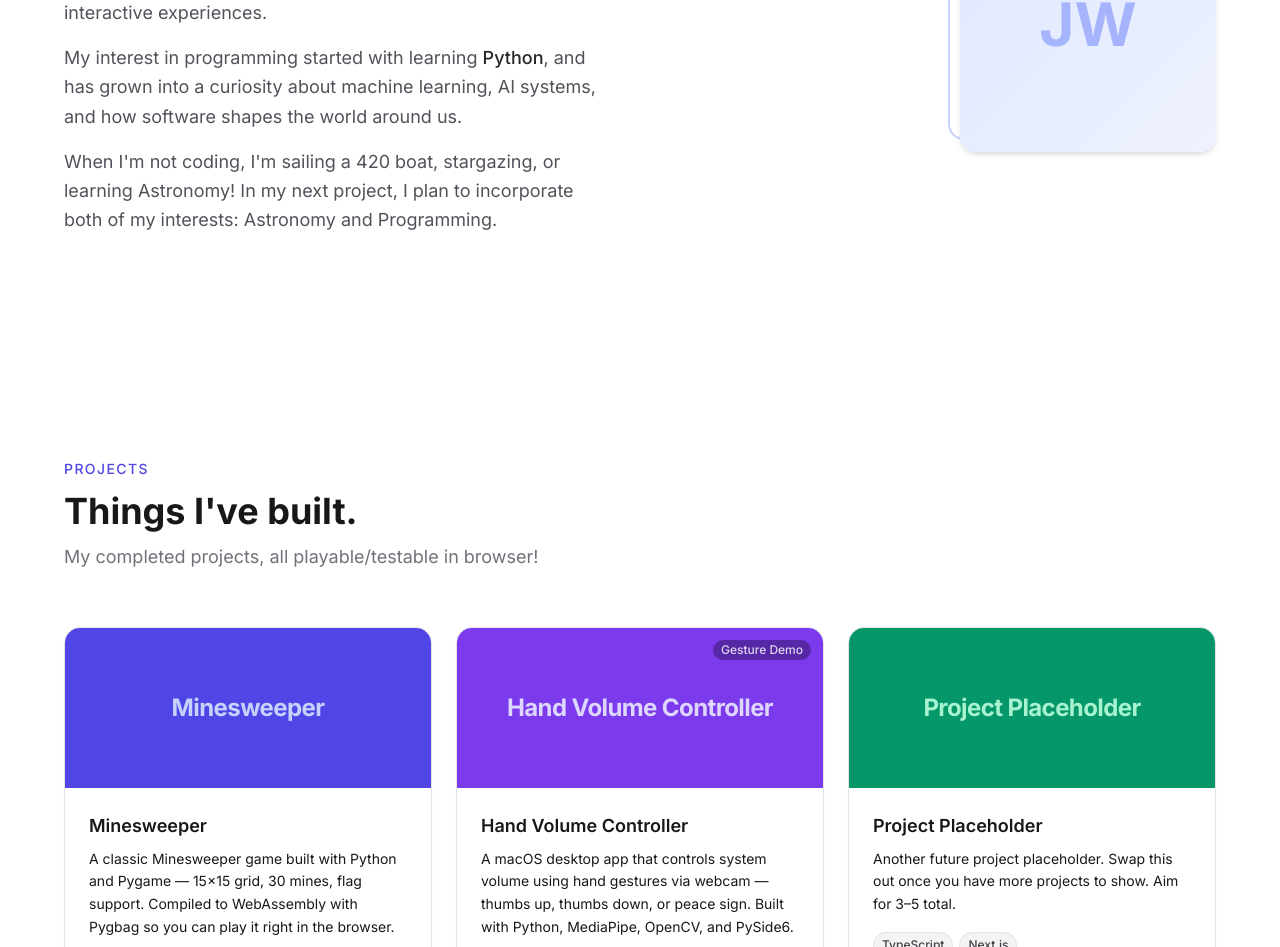
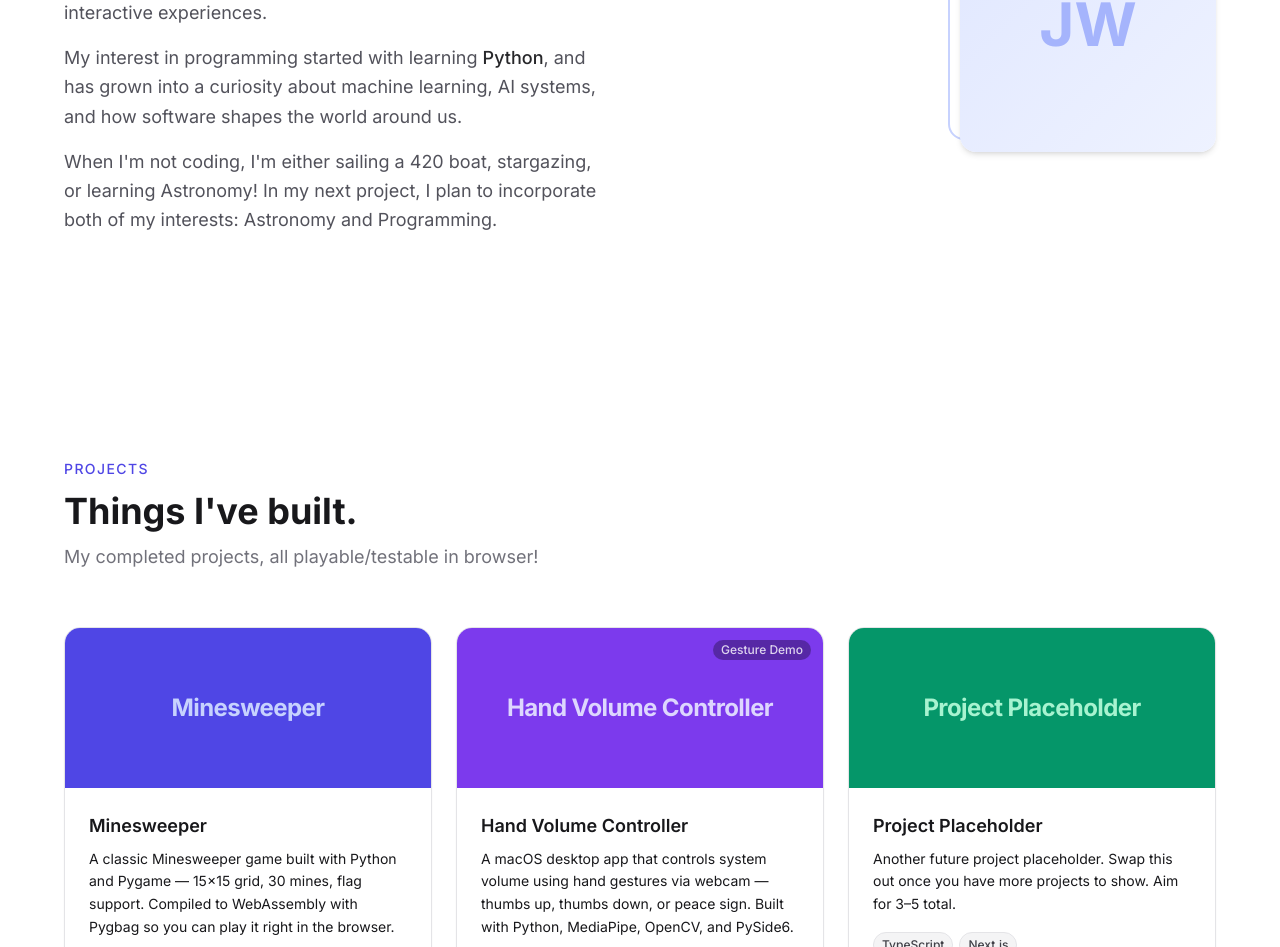
Before and after one commit to jessiezhwang/portfolio, a Next.js app in the folder portfolio/: page / in a window 1280 px wide. Shown: the part 1098-2045 px from the top of the page. Built offline with nearby package versions, Linux system fonts and the light colour scheme.

Commit message:
update about section

```diff
--- a/portfolio/src/components/sections/About.tsx
+++ b/portfolio/src/components/sections/About.tsx
@@ -36,7 +36,7 @@ export default function About() {
                 systems, and how software shapes the world around us.
               </p>
               <p>
-                When I&apos;m not coding, I&apos;m sailing a 420 boat, stargazing, or learning
+                When I&apos;m not coding, I&apos;m either sailing a 420 boat, stargazing, or learning
                 Astronomy! In my next project, I plan to incorporate both of my interests: Astronomy and Programming.{" "}
                 {/* TODO: Add a personal detail here — a hobby, a goal, etc. */}
               </p>
```
